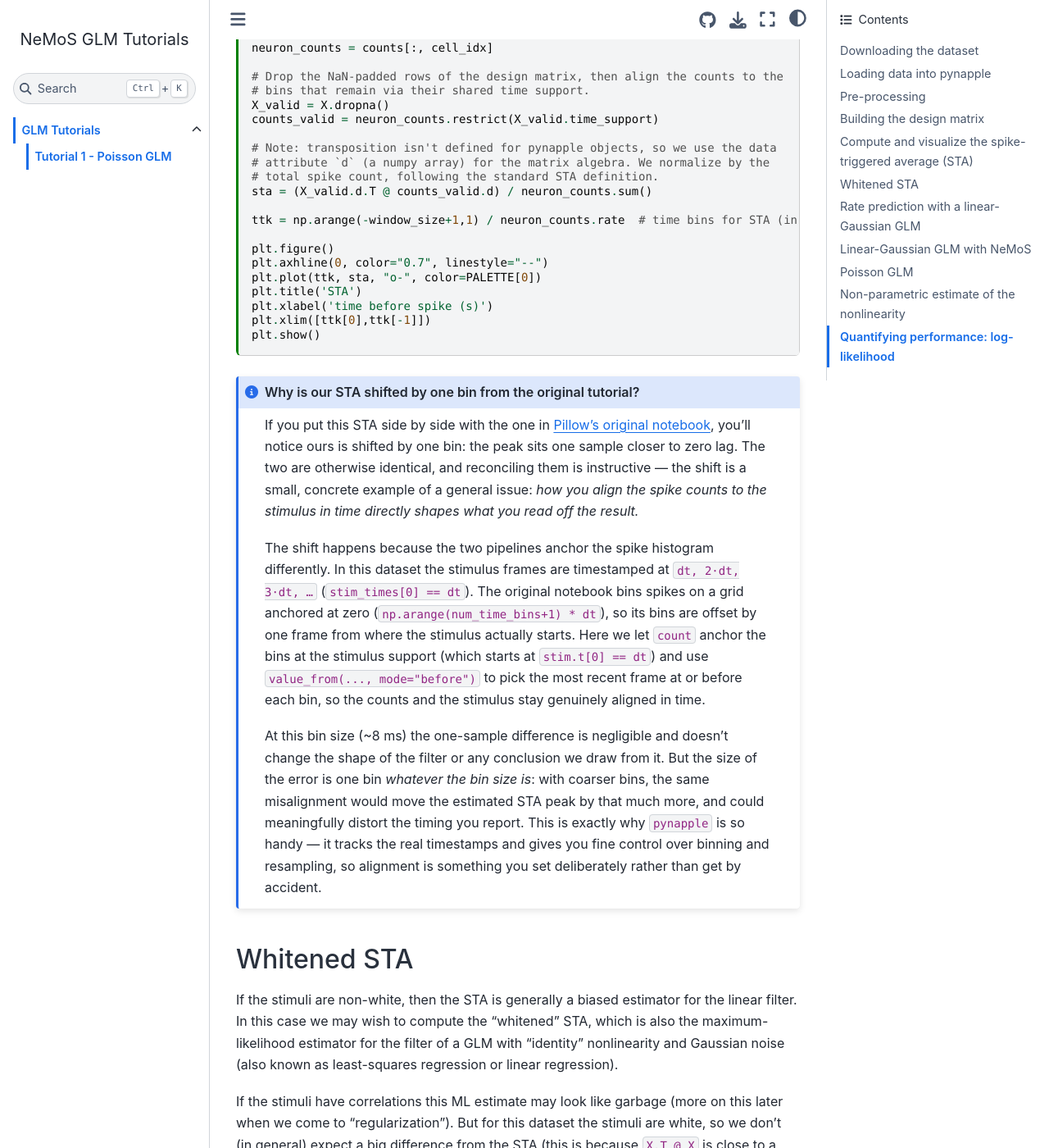
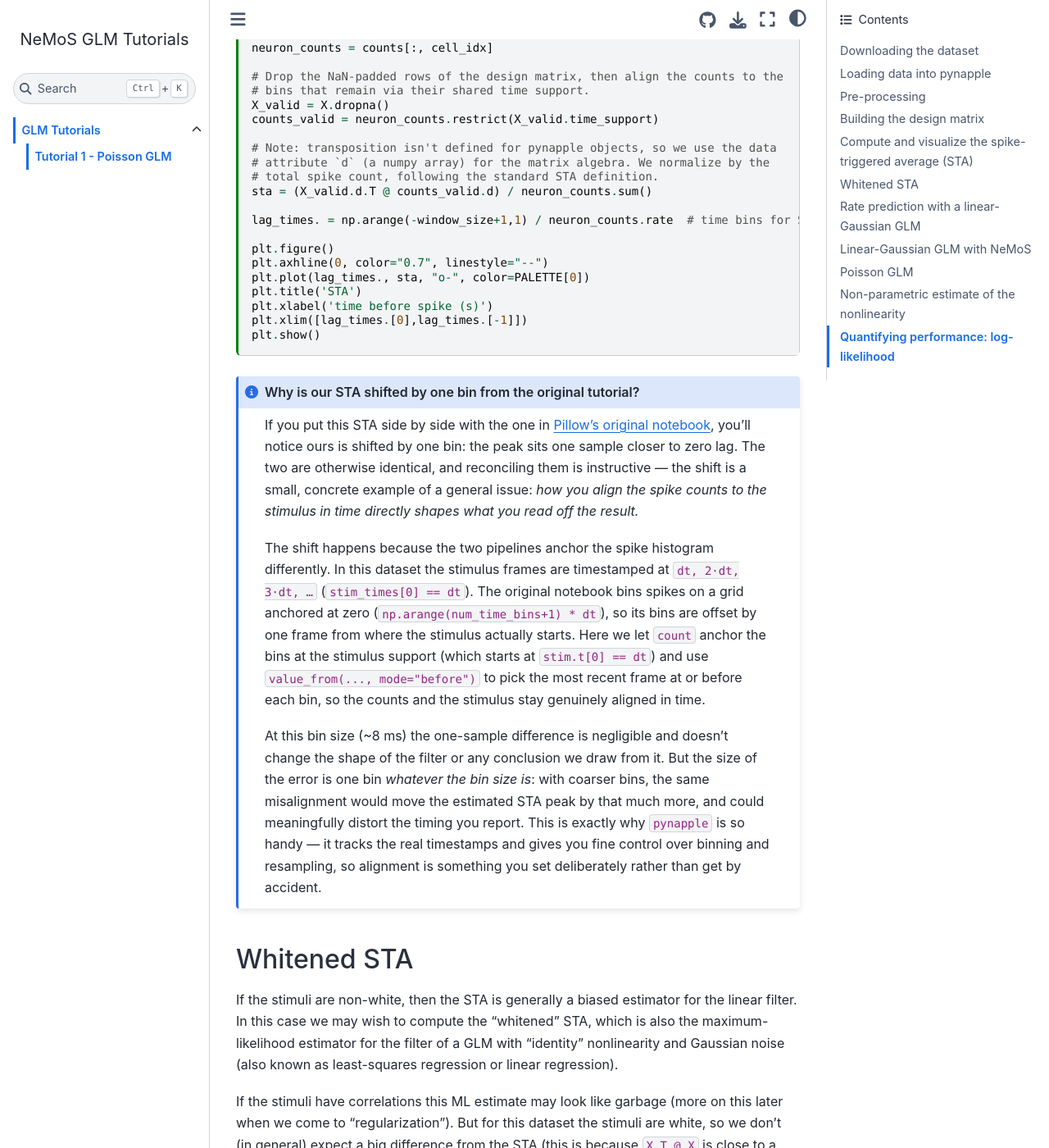
Before and after one commit to BalzaniEdoardo/nemos_glm_tutorials, a Sphinx documentation site: the page built from docs/tutorials/Sfn-2016-tutorial-GLMs/01_poisson_glm.md, in a window 1280 px wide and 1400 px high, scrolled down 6268 px. Shown: the whole window at 82% size. Built offline with Sphinx 7.4.7 and the Sphinx Book theme 1.1.4, drawn with Linux system fonts in a browser that asks for light colours; some of the changed text lies outside the part shown.

Commit message:
change to lag times

````diff
--- a/docs/tutorials/Sfn-2016-tutorial-GLMs/01_poisson_glm.md
+++ b/docs/tutorials/Sfn-2016-tutorial-GLMs/01_poisson_glm.md
@@ -322,14 +322,14 @@ counts_valid = neuron_counts.restrict(X_valid.time_support)
 # total spike count, following the standard STA definition.
 sta = (X_valid.d.T @ counts_valid.d) / neuron_counts.sum()
 
-ttk = np.arange(-window_size+1,1) / neuron_counts.rate  # time bins for STA (in seconds)
+lag_times. = np.arange(-window_size+1,1) / neuron_counts.rate  # time bins for STA (in seconds)
 
 plt.figure()
 plt.axhline(0, color="0.7", linestyle="--")
-plt.plot(ttk, sta, "o-", color=PALETTE[0])
+plt.plot(lag_times., sta, "o-", color=PALETTE[0])
 plt.title('STA')
 plt.xlabel('time before spike (s)')
-plt.xlim([ttk[0],ttk[-1]])
+plt.xlim([lag_times.[0],lag_times.[-1]])
 plt.show()
 ```
 
@@ -356,11 +356,11 @@ wsta = np.linalg.pinv(X_valid.d.T @ X_valid.d) @ sta * neuron_counts.sum()
 
 plt.figure()
 plt.axhline(0, color="0.7", linestyle="--")
-plt.plot(ttk, sta/np.linalg.norm(sta), "o-", color=PALETTE[0], label="STA")
-plt.plot(ttk, wsta/np.linalg.norm(wsta), "o-", color=PALETTE[1], label="wSTA")
+plt.plot(lag_times., sta/np.linalg.norm(sta), "o-", color=PALETTE[0], label="STA")
+plt.plot(lag_times., wsta/np.linalg.norm(wsta), "o-", color=PALETTE[1], label="wSTA")
 plt.title('STA and whitened STA')
 plt.xlabel('time before spike (s)')
-plt.xlim([ttk[0],ttk[-1]])
+plt.xlim([lag_times.[0],lag_times.[-1]])
 plt.legend()
 plt.show()
 ```
@@ -486,12 +486,12 @@ rate_exp_poisson_glm = exp_poisson_glm.predict(X)
 
 fig, (ax1,ax2) = plt.subplots(2, figsize=(8, 6))
 
-ax1.plot(ttk, gaussian_glm.coef_/np.linalg.norm(gaussian_glm.coef_), 'o-', label='lin-gauss GLM filt', c=PALETTE[0])
-ax1.plot(ttk, exp_poisson_glm.coef_/np.linalg.norm(exp_poisson_glm.coef_), 'o-', label='poisson GLM filt', c=PALETTE[1])
+ax1.plot(lag_times., gaussian_glm.coef_/np.linalg.norm(gaussian_glm.coef_), 'o-', label='lin-gauss GLM filt', c=PALETTE[0])
+ax1.plot(lag_times., exp_poisson_glm.coef_/np.linalg.norm(exp_poisson_glm.coef_), 'o-', label='poisson GLM filt', c=PALETTE[1])
 ax1.legend(loc = 'upper left')
 ax1.set_title('(normalized) linear-Gaussian and Poisson GLM filter estimates')
 ax1.set_xlabel('time before spike (s)')
-ax1.set_xlim([ttk[0], ttk[-1]])
+ax1.set_xlim([lag_times.[0], lag_times.[-1]])
 
 plot_counts_with_predictions(
     neuron_counts,
````
